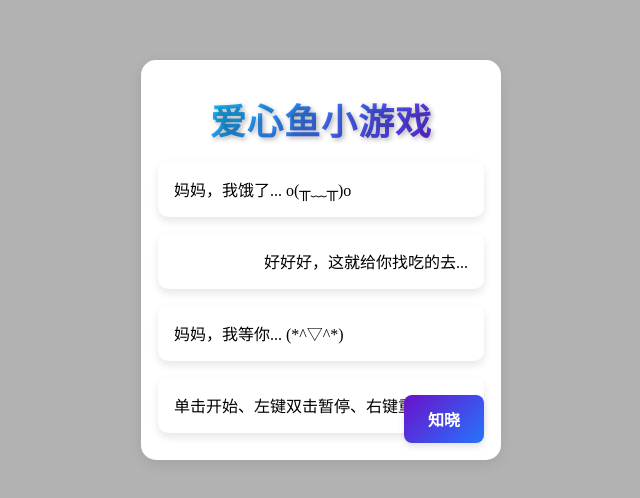
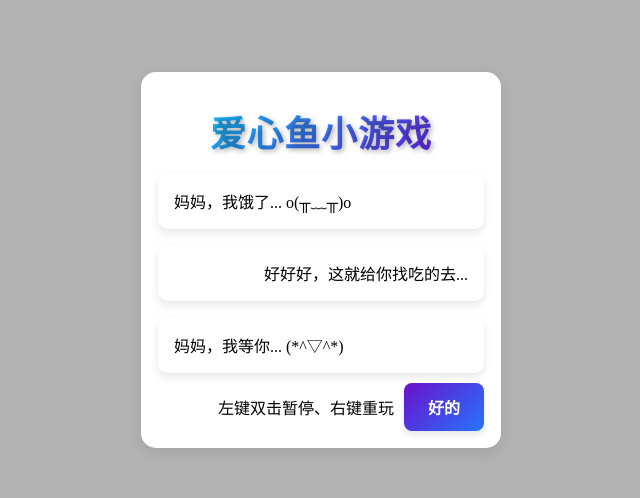
Before and after one commit to supperun/loveyu, a website built with webpack: page public/index.html in a window 1280 px wide. Shown: the part 140-638 px from the top of the page, without its empty margins (319-959 px from the left). Built offline with nearby package versions, Linux system fonts and the light colour scheme.

Commit message:
文案
修改文案

```diff
--- a/public/index.html
+++ b/public/index.html
@@ -33,12 +33,10 @@
           好好好，这就给你找吃的去...
         </section>
         <section class="section-content">妈妈，我等你... (*^▽^*)</section>
-        <section class="section-content">
-          单击开始、左键双击暂停、右键重玩
-        </section>
       </article>
       <footer>
-        <button type="button" class="button">知晓</button>
+        <p>左键双击暂停、右键重玩</p>
+        <button type="button" class="button">好的</button>
       </footer>
     </dialog>
   </body>
--- a/src/global.css
+++ b/src/global.css
@@ -34,7 +34,7 @@ body {
   box-sizing: border-box;
   padding: 1rem;
   width: 360px;
-  min-height: 50vh;
+  min-height: 47vh;
   max-width: calc(100% - 2rem);
   border-radius: 15px;
   box-shadow: 0 4px 16px rgba(0, 0, 0, 0.1);
```
